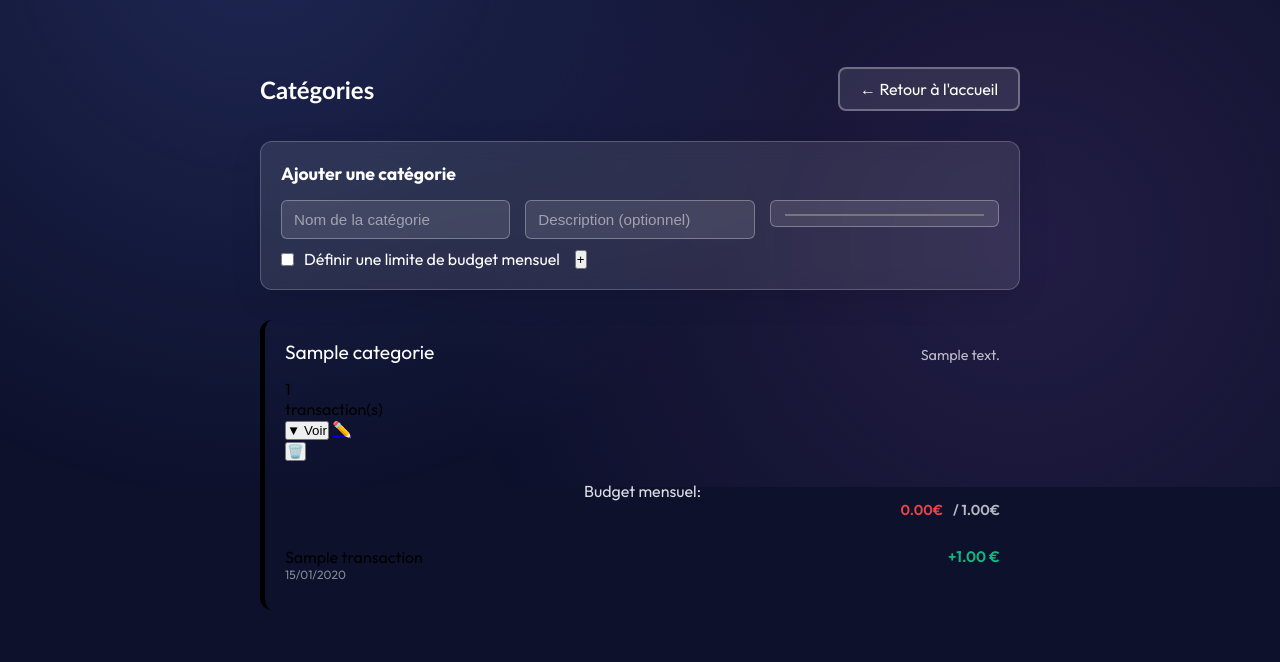
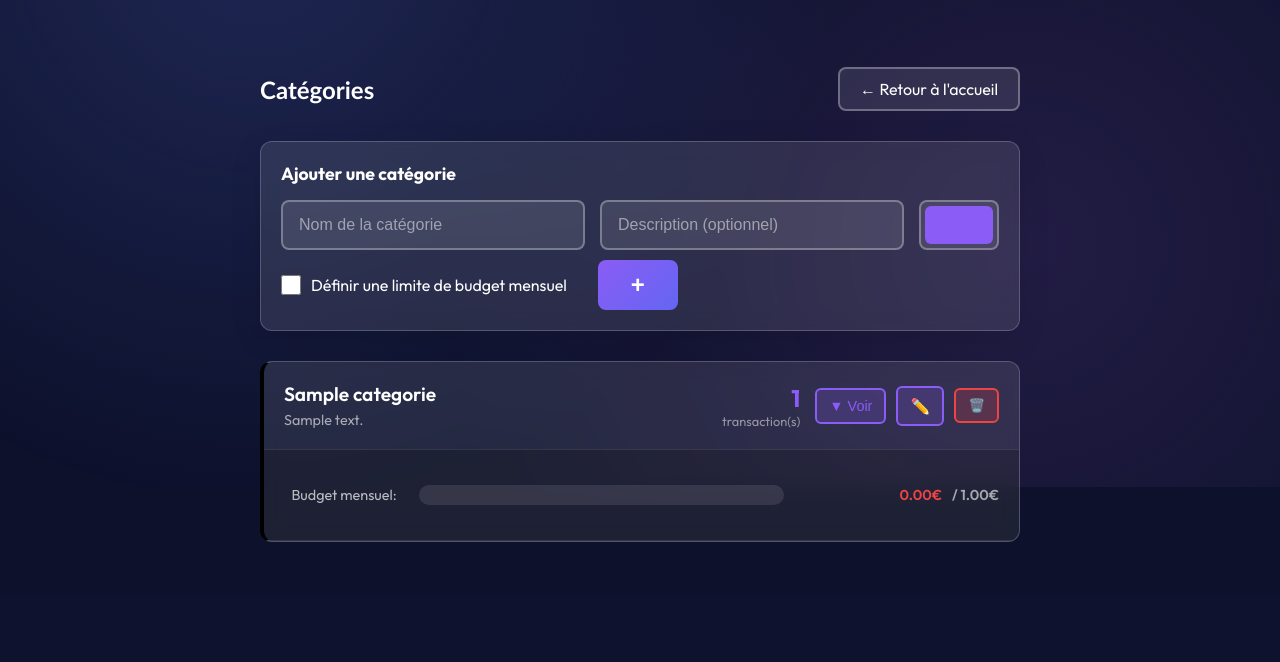
Before and after one commit to aferrah/Budgeometre, a Flask app: page /categories in a window 1280 px wide. Shown: the part 313-975 px from the top of the page. After the commit the page ends 855 px from the top, so only its background shows below. Run offline with Flask 3, Linux system fonts and the light colour scheme; tables that the repository leaves empty hold one stand-in row (values such as "Sample post"); some web fonts are replaced.

Commit message:
rollback sur la page catégories

```diff
--- a/static/css/categories.css
+++ b/static/css/categories.css
@@ -41,140 +41,302 @@
 .form-row input[type="color"],
 .form-row input[type="number"] {
     flex: 1;
-    min-width: 150px;
-    padding: 10px 12px;
-    border: 1px solid rgba(255, 255, 255, 0.3);
-    border-radius: 6px;
+    min-width: 200px;
+    padding: 12px 16px;
+    border: 2px solid rgba(255, 255, 255, 0.3);
+    border-radius: 8px;
     background: rgba(255, 255, 255, 0.1);
     color: white;
-    font-size: 0.95rem;
+    font-size: 1rem;
 }
 
-.form-row input::placeholder {
+.form-row input[type="color"] {
+    min-width: 80px;
+    height: 50px;
+    flex: 0;
+    cursor: pointer;
+    border-radius: 8px;
+    padding: 4px;
+}
+
+.form-row input[type="color"]::-webkit-color-swatch-wrapper {
+    padding: 0;
+}
+
+.form-row input[type="color"]::-webkit-color-swatch {
+    border: none;
+    border-radius: 6px;
+}
+
+.form-row input[type="color"]::-moz-color-swatch {
+    border: none;
+    border-radius: 6px;
+}
+
+.form-row input[type="text"]::placeholder,
+.form-row input[type="number"]::placeholder {
     color: rgba(255, 255, 255, 0.5);
 }
 
-.form-row input:focus {
+.form-row input[type="text"]:focus,
+.form-row input[type="number"]:focus {
     outline: none;
     border-color: #8b5cf6;
 }
 
-.form-limit-row {
-    margin-top: 10px;
+.btn-add {
+    width: 80px;
+    height: 50px;
+    padding: 0;
+    background: linear-gradient(135deg, #8b5cf6, #6366f1);
+    border: none;
+    border-radius: 8px;
+    color: white;
+    font-weight: 600;
+    font-size: 1.5rem;
+    cursor: pointer;
+    transition: all 0.3s ease;
+    display: flex;
     align-items: center;
+    justify-content: center;
+    flex-shrink: 0;
 }
 
-.limit-label {
+.btn-add:hover {
+    transform: translateY(-2px);
+    box-shadow: 0 4px 15px rgba(139, 92, 246, 0.4);
+}
+
+.categories-list {
+    display: grid;
+    gap: 15px;
+}
+
+.category-card {
+    background: rgba(255, 255, 255, 0.1);
+    backdrop-filter: blur(10px);
+    border-radius: 12px;
+    border: 1px solid rgba(255, 255, 255, 0.2);
+    border-left: 4px solid;
+    overflow: hidden;
+    transition: all 0.3s ease;
+}
+
+.category-card:hover {
+    background: rgba(255, 255, 255, 0.15);
+}
+
+.category-header {
+    display: flex;
+    justify-content: space-between;
+    align-items: center;
+    padding: 20px;
+    cursor: pointer;
+}
+
+.category-info {
+    flex: 1;
+}
+
+.category-name {
+    font-size: 1.2rem;
+    font-weight: 600;
+    color: white;
+    margin-bottom: 5px;
+}
+
+.category-description {
+    font-size: 0.9rem;
+    color: rgba(255, 255, 255, 0.6);
+}
+
+.category-stats {
+    text-align: right;
+    color: rgba(255, 255, 255, 0.8);
+}
+
+.category-stats .count {
+    font-size: 1.5rem;
+    font-weight: 700;
+    color: #8b5cf6;
+}
+
+.category-stats .label {
+    font-size: 0.8rem;
+    color: rgba(255, 255, 255, 0.5);
+}
+
+.category-actions {
     display: flex;
     align-items: center;
     gap: 10px;
-    color: white;
-    cursor: pointer;
-    flex: 0 0 auto;
+    margin-left: 15px;
 }
 
-#limite_budget_input {
-    display: none;
-    flex: 0 0 150px;
+.btn-toggle {
+    padding: 8px 12px;
+    background: rgba(139, 92, 246, 0.2);
+    border: 2px solid #8b5cf6;
+    border-radius: 6px;
+    color: #8b5cf6;
+    cursor: pointer;
+    transition: all 0.3s ease;
+    font-size: 0.9rem;
 }
 
-.btn-submit {
-    display: block;
-    width: 100%;
-    padding: 10px;
-    margin-top: 20px;
+.btn-toggle:hover {
     background: #8b5cf6;
     color: white;
-    border: none;
-    border-radius: 6px;
-    cursor: pointer;
-    font-size: 1rem;
-    font-weight: 600;
-    transition: background 0.3s ease;
 }
 
-.btn-submit:hover {
-    background: #7c3aed;
+.btn-toggle.active {
+    background: #8b5cf6;
+    color: white;
 }
 
-.categories-list {
-    display: flex;
-    flex-direction: column;
-    gap: 20px;
+.btn-edit {
+    padding: 8px 12px;
+    background: rgba(139, 92, 246, 0.2);
+    border: 2px solid #8b5cf6;
+    border-radius: 6px;
+    color: #8b5cf6;
+    cursor: pointer;
+    transition: all 0.3s ease;
+    text-decoration: none;
+    display: inline-block;
 }
 
-.category-card {
-    padding: 20px;
-    border-radius: 12px;
-    border-left: 5px solid;
-    transition: transform 0.2s ease;
+.btn-edit:hover {
+    background: #8b5cf6;
+    color: white;
+    transform: scale(1.05);
 }
 
-.category-card:hover {
-    transform: translateY(-2px);
-    box-shadow: 0 4px 20px rgba(0, 0, 0, 0.2);
+.btn-delete {
+    padding: 8px 12px;
+    background: rgba(239, 68, 68, 0.2);
+    border: 2px solid #ef4444;
+    border-radius: 6px;
+    color: #ef4444;
+    cursor: pointer;
+    transition: all 0.3s ease;
 }
 
-.category-info {
+.btn-delete:hover {
+    background: #ef4444;
+    color: white;
+    transform: scale(1.05);
+}
+
+.transactions-dropdown {
+    max-height: 0;
+    overflow: hidden;
+    transition: max-height 0.3s ease;
+    background: rgba(0, 0, 0, 0.2);
+    border-top: 1px solid rgba(255, 255, 255, 0.1);
+}
+
+.transactions-dropdown.open {
+    max-height: 500px;
+}
+
+.transactions-list {
+    padding: 15px 20px;
+}
+
+.transaction-item {
     display: flex;
     justify-content: space-between;
     align-items: center;
-    margin-bottom: 15px;
+    padding: 12px 15px;
+    background: rgba(255, 255, 255, 0.05);
+    border-radius: 8px;
+    margin-bottom: 10px;
 }
 
-.category-name {
-    margin: 0;
-    font-size: 1.2rem;
-    color: white;
+.transaction-item:last-child {
+    margin-bottom: 0;
 }
 
-.category-description {
-    margin: 5px 0 0 0;
-    font-size: 0.9rem;
-    color: rgba(255, 255, 255, 0.7);
+.transaction-info {
+    flex: 1;
 }
 
-.btn-action.btn-delete {
-    background: rgba(239, 68, 68, 0.1);
-    border: 1px solid rgba(239, 68, 68, 0.3);
-    color: #ef4444;
-    padding: 6px 10px;
-    border-radius: 6px;
-    cursor: pointer;
-    transition: all 0.2s ease;
+.transaction-titre {
+    font-weight: 600;
+    color: white;
+    margin-bottom: 3px;
 }
 
-.btn-action.btn-delete:hover {
-    background: rgba(239, 68, 68, 0.3);
-}
-
-.budget-summary {
-    display: flex;
-    justify-content: space-between;
-    font-size: 0.95rem;
-    margin-bottom: 15px;
-    padding: 10px 0;
-    border-top: 1px dashed rgba(255, 255, 255, 0.1);
-    border-bottom: 1px dashed rgba(255, 255, 255, 0.1);
-}
-
-.total-spent {
-    font-weight: 600;
-    color: #f59e0b;
-}
-
-.no-limit-message {
+.transaction-date {
+    font-size: 0.8rem;
     color: rgba(255, 255, 255, 0.5);
 }
 
-.budget-container {
+.transaction-montant {
+    font-weight: 700;
+    font-size: 1.1rem;
+}
+
+.transaction-montant.positif {
+    color: #10b981;
+}
+
+.transaction-montant.negatif {
+    color: #ef4444;
+}
+
+.no-transactions {
+    color: rgba(255, 255, 255, 0.5);
+    text-align: center;
+    padding: 15px;
+    font-style: italic;
+}
+
+.empty-state {
+    text-align: center;
+    padding: 40px;
+    color: rgba(255, 255, 255, 0.6);
+}
+
+.empty-state p {
+    font-size: 1.1rem;
+}
+
+.flash-messages {
+    margin-bottom: 20px;
+}
+
+.alert {
+    padding: 15px 20px;
+    border-radius: 8px;
+    margin-bottom: 10px;
+    backdrop-filter: blur(10px);
+    border: 1px solid;
+}
+
+.alert-warning {
+    background: rgba(245, 158, 11, 0.2);
+    border-color: rgba(245, 158, 11, 0.5);
+    color: #fbbf24;
+}
+
+.budget-info {
     display: flex;
     align-items: center;
     gap: 15px;
-    margin-bottom: 15px;
+    padding: 0;
+    background: transparent;
+    border-radius: 8px;
 }
 
-.budget-bar-wrapper {
+.budget-label {
+    font-size: 0.9rem;
+    color: rgba(255, 255, 255, 0.7);
+    min-width: 120px;
+}
+
+.budget-bar-container {
     flex: 1;
     height: 20px;
     background: rgba(255, 255, 255, 0.1);
@@ -216,103 +378,38 @@
 }
 
 .budget-limit {
-    color: rgba(255, 255, 255, 0.7);
+    color: rgba(255, 255, 255, 0.6);
 }
 
-.category-transactions-toggle {
-    display: flex;
-    justify-content: space-between;
-    align-items: center;
-    padding-top: 15px;
-    border-top: 1px solid rgba(255, 255, 255, 0.1);
+.budget-alert {
+    padding: 8px 12px;
+    border-radius: 6px;
+    font-size: 0.85rem;
+    font-weight: 600;
+    margin-top: 8px;
+    display: inline-block;
 }
 
-.transaction-count {
-    font-size: 0.9rem;
-    color: rgba(255, 255, 255, 0.7);
+.budget-alert.warning {
+    background: rgba(245, 158, 11, 0.2);
+    color: #fbbf24;
+    border: 1px solid rgba(245, 158, 11, 0.4);
 }
 
-.btn-toggle-transactions {
-    background: rgba(139, 92, 246, 0.2);
-    color: #a78bfa;
-    border: 1px solid #a78bfa33;
-    padding: 5px 10px;
-    border-radius: 6px;
-    cursor: pointer;
-    transition: all 0.2s ease;
-    font-size: 0.85rem;
+.budget-alert.danger {
+    background: rgba(239, 68, 68, 0.2);
+    color: #f87171;
+    border: 1px solid rgba(239, 68, 68, 0.4);
 }
 
-.btn-toggle-transactions:hover,
-.btn-toggle-transactions.active {
-    background: #8b5cf6;
-    color: white;
-    border-color: #8b5cf6;
-}
-
-.category-transactions-dropdown {
-    max-height: 0;
-    overflow: hidden;
-    transition: max-height 0.4s ease-out;
-    padding-top: 0;
-}
-
-.category-transactions-dropdown.open {
-    max-height: 300px;
-    padding-top: 15px;
-    overflow-y: auto;
-}
-
-.transaction-item {
-    display: flex;
-    justify-content: space-between;
-    padding: 8px 0;
-    border-bottom: 1px dashed rgba(255, 255, 255, 0.05);
-}
-
-.transaction-item:last-child {
-    border-bottom: none;
-}
-
-.transaction-details {
-    display: flex;
-    flex-direction: column;
-}
-
-.transaction-title {
-    font-size: 0.95rem;
-    color: white;
-}
-
-.transaction-date {
-    font-size: 0.75rem;
-    color: rgba(255, 255, 255, 0.5);
-}
-
-.transaction-montant {
-    font-weight: 600;
-    font-size: 0.95rem;
-}
-
-.transaction-montant.positif {
-    color: #10b981;
-}
-
-.transaction-montant.negatif {
-    color: #ef4444;
-}
-
-.no-transactions {
-    text-align: center;
-    padding: 10px;
+.no-limit {
     color: rgba(255, 255, 255, 0.5);
     font-style: italic;
     font-size: 0.9rem;
 }
 
-.empty-state {
-    text-align: center;
-    padding: 40px;
-    color: rgba(255, 255, 255, 0.7);
-    border-radius: 12px;
+.category-budget-section {
+    padding: 15px 20px;
+    background: rgba(0, 0, 0, 0.2);
+    border-top: 1px solid rgba(255, 255, 255, 0.1);
 }
--- a/templates/categories.html
+++ b/templates/categories.html
@@ -11,11 +11,12 @@
 {% endblock %}
 
 {% block content %}
-    <div class="categories-header">
+    <div class="categories-header" style="display: flex; justify-content: space-between; align-items: center; margin-bottom: 30px;">
         <h2>Catégories</h2>
         <a href="{{ url_for('home') }}" class="btn-back">← Retour à l'accueil</a>
     </div>
 
+    <!-- Formulaire d'ajout -->
     <div class="add-category-form glass-card">
         <h3> Ajouter une catégorie</h3>
         <form method="post" action="{{ url_for('categories') }}">
@@ -24,17 +25,18 @@
                 <input type="text" name="description" placeholder="Description (optionnel)">
                 <input type="color" name="couleur" value="#8b5cf6" title="Couleur de la catégorie">
             </div>
-            <div class="form-row form-limit-row">
-                <label class="limit-label">
-                    <input type="checkbox" id="has_limit" onchange="toggleLimitInput()">
-                    <span>Définir une limite de budget mensuel</span>
+            <div class="form-row" style="margin-top: 10px;">
+                <label style="display: flex; align-items: center; gap: 10px; color: white; cursor: pointer; flex: 0 0 auto; margin-right: 16px;">
+                    <input type="checkbox" id="has_limit" onchange="toggleLimitInput()" style="width: 20px; height: 20px; cursor: pointer;">
+                    <span style="white-space: nowrap;">Définir une limite de budget mensuel</span>
                 </label>
-                <input type="number" id="limite_budget_input" name="limite_budget" placeholder="Limite budget (€)" min="0" step="0.01">
+                <input type="number" id="limite_budget_input" name="limite_budget" placeholder="Limite budget (€)" min="0" step="0.01" style="display: none;">
                 <button type="submit" class="btn-add" title="Ajouter la catégorie">+</button>
             </div>
         </form>
     </div>
 
+    <!-- Liste des catégories -->
     <div class="categories-list">
         {% if categories %}
             {% for cat in categories %}
@@ -55,12 +57,13 @@
                                 ▼ Voir
                             </button>
                             <a href="{{ url_for('modifier_categorie', id=cat.idCategorie) }}" class="btn-edit" title="Modifier">✏️</a>
-                            <form method="post" action="{{ url_for('delete_category', id=cat.idCategorie) }}" class="inline-form">
+                            <form method="post" action="{{ url_for('delete_category', id=cat.idCategorie) }}" style="display:inline;">
                                 <button type="submit" class="btn-delete" onclick="return confirm('Supprimer cette catégorie ?')">🗑️</button>
                             </form>
                         </div>
                     </div>
 
+                    <!-- Section Budget (si limite définie) -->
                     {% if cat.limite_budget and cat.limite_budget > 0 %}
                     <div class="category-budget-section">
                         <div class="budget-info">
@@ -83,7 +86,7 @@
                         </div>
                         {% if pct >= 80 and pct < 100 %}
                             <div class="budget-alert warning">
-                                <svg width="16" height="16" viewBox="0 0 24 24" fill="none" stroke="currentColor" stroke-width="1.5" stroke-linecap="round" stroke-linejoin="round" class="alert-icon">
+                                <svg width="16" height="16" viewBox="0 0 24 24" fill="none" stroke="currentColor" stroke-width="1.5" stroke-linecap="round" stroke-linejoin="round" style="display: inline-block; vertical-align: middle; margin-right: 6px;">
                                   <circle cx="12" cy="12" r="10"></circle>
                                   <line x1="12" y1="8" x2="12" y2="12"></line>
                                   <line x1="12" y1="16" x2="12.01" y2="16"></line>
@@ -93,7 +96,7 @@
                         {% elif pct >= 100 %}
                             {% set depassement = cat.depenses_mois - cat.limite_budget|float %}
                             <div class="budget-alert danger">
-                                <svg width="16" height="16" viewBox="0 0 24 24" fill="none" stroke="currentColor" stroke-width="1.5" stroke-linecap="round" stroke-linejoin="round" class="alert-icon">
+                                <svg width="16" height="16" viewBox="0 0 24 24" fill="none" stroke="currentColor" stroke-width="1.5" stroke-linecap="round" stroke-linejoin="round" style="display: inline-block; vertical-align: middle; margin-right: 6px;">
                                   <circle cx="12" cy="12" r="10"></circle>
                                   <line x1="15" y1="9" x2="9" y2="15"></line>
                                   <line x1="9" y1="9" x2="15" y2="15"></line>
@@ -108,6 +111,7 @@
                     </div>
                     {% endif %}
 
+                    <!-- Déroulant des 3 dernières transactions -->
                     <div class="transactions-dropdown" id="transactions-{{ cat.idCategorie }}">
                         <div class="transactions-list">
                             {% set derniers_transactions = cat.transactions|sort(attribute='dateTransaction', reverse=true)|list %}
```
